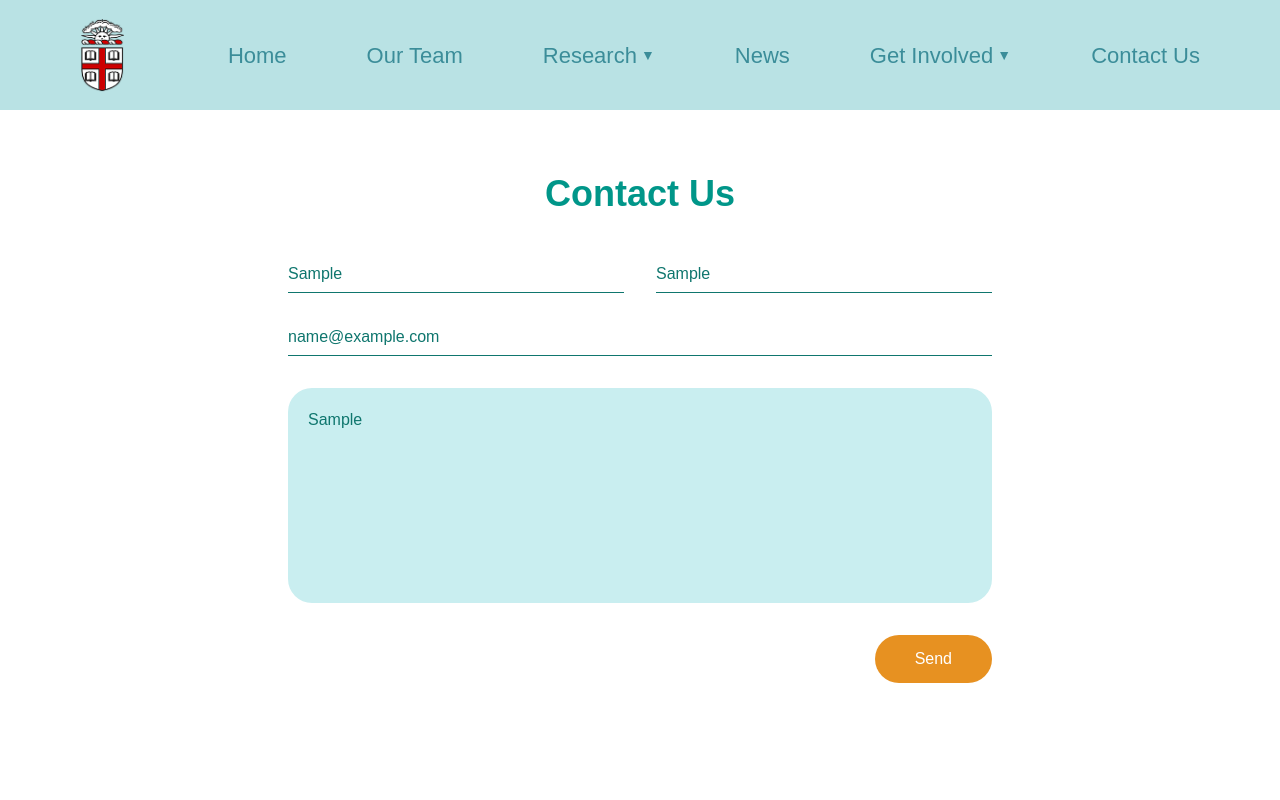
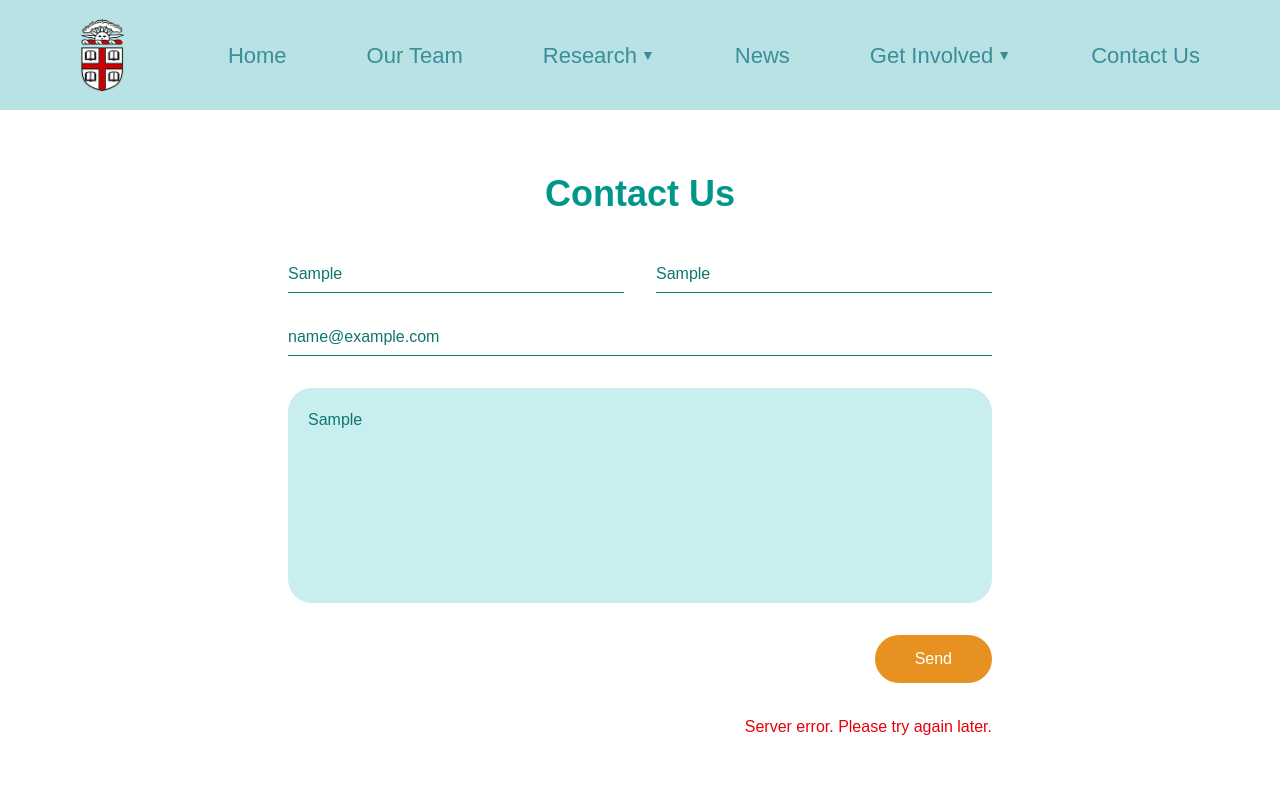
Before and after one commit to fullstackatbrown/project-mind-and-morality, a Next.js app: page /contact in a window 1280 px wide. Both pictures are taken after typing "Sample", "Sample", "name@example.com", "Sample" into the empty fields and a click on the button "Send". Shown: the top 800 px of the page. Built offline with nearby package versions, Linux system fonts and the light colour scheme; no server answers.

Commit message:
form submission added to contact us, with push to cosmic

```diff
--- a/app/contact/page.tsx
+++ b/app/contact/page.tsx
@@ -1,9 +1,50 @@
 "use client";
+import { useState } from "react";
 
 export default function ContactUs() {
+  const [firstName, setFirstName] = useState("");
+  const [lastName, setLastName] = useState("");
+  const [email, setEmail] = useState("");
+  const [message, setMessage] = useState("");
+  const [submitting, setSubmitting] = useState(false);
+  const [success, setSuccess] = useState(false);
+  const [error, setError] = useState("");
+
+  const handleSubmit = async (e: React.FormEvent) => {
+    e.preventDefault();
+    setSubmitting(true);
+    setError("");
+    setSuccess(false);
+    try {
+      const res = await fetch("/api/contact", {
+        method: "POST",
+        headers: { "Content-Type": "application/json" },
+        body: JSON.stringify({
+          first_name: firstName,
+          last_name: lastName,
+          email,
+          message,
+        }),
+      });
+      if (res.ok) {
+        setSuccess(true);
+        setFirstName("");
+        setLastName("");
+        setEmail("");
+        setMessage("");
+      } else {
+        const data = await res.json();
+        setError(data.error || "Failed to submit form.");
+      }
+    } catch {
+      setError("Server error. Please try again later.");
+    } finally {
+      setSubmitting(false);
+    }
+  };
+
   return (
     <div className="min-h-screen w-full bg-white flex flex-col items-center">
-      {" "}
       <style jsx>{`
         .orange-text {
           color: #e79121;
@@ -24,46 +65,71 @@ export default function ContactUs() {
         textarea::placeholder {
           color: #5eada8;
         }
-      `}</style>{" "}
+      `}</style>
       <section className="max-w-3xl w-full px-8 py-16">
-        {" "}
         <h1 className="text-4xl text-teal-600 text-center font-semibold mb-12">
-          {" "}
-          Contact Us{" "}
-        </h1>{" "}
-        <div className="flex flex-col gap-8">
-          {" "}
+          Contact Us
+        </h1>
+        <form className="flex flex-col gap-8" onSubmit={handleSubmit}>
           <div className="flex gap-8">
-            {" "}
             <div className="field">
-              {" "}
-              <input type="text" placeholder="First Name" />{" "}
-            </div>{" "}
+              <input
+                type="text"
+                placeholder="First Name"
+                value={firstName}
+                onChange={e => setFirstName(e.target.value)}
+                required
+                disabled={submitting}
+              />
+            </div>
             <div className="field">
-              {" "}
-              <input type="text" placeholder="Last Name" />{" "}
-            </div>{" "}
-          </div>{" "}
+              <input
+                type="text"
+                placeholder="Last Name"
+                value={lastName}
+                onChange={e => setLastName(e.target.value)}
+                required
+                disabled={submitting}
+              />
+            </div>
+          </div>
           <div className="field">
-            {" "}
-            <input type="email" placeholder="Email*" />{" "}
-          </div>{" "}
+            <input
+              type="email"
+              placeholder="Email*"
+              value={email}
+              onChange={e => setEmail(e.target.value)}
+              required
+              disabled={submitting}
+            />
+          </div>
           <div className="bg-[#c9eef0] rounded-3xl p-5">
-            {" "}
             <textarea
               rows={7}
               placeholder="Message"
               className="resize-none"
-            />{" "}
-          </div>{" "}
+              value={message}
+              onChange={e => setMessage(e.target.value)}
+              required
+              disabled={submitting}
+            />
+          </div>
           <div className="flex justify-end">
-            {" "}
-            <button className="bg-[#E79121] text-white px-10 py-3 rounded-full">
-              {" "}
-              Send{" "}
-            </button>{" "}
-          </div>{" "}
-        </div>{" "}
+            <button
+              type="submit"
+              className="bg-[#E79121] text-white px-10 py-3 rounded-full"
+              disabled={submitting}
+            >
+              {submitting ? "Sending..." : "Send"}
+            </button>
+          </div>
+          {success && (
+            <div className="text-green-600 text-right">Thank you for contacting us!</div>
+          )}
+          {error && (
+            <div className="text-red-600 text-right">{error}</div>
+          )}
+        </form>
       </section>
     </div>
   );
```
